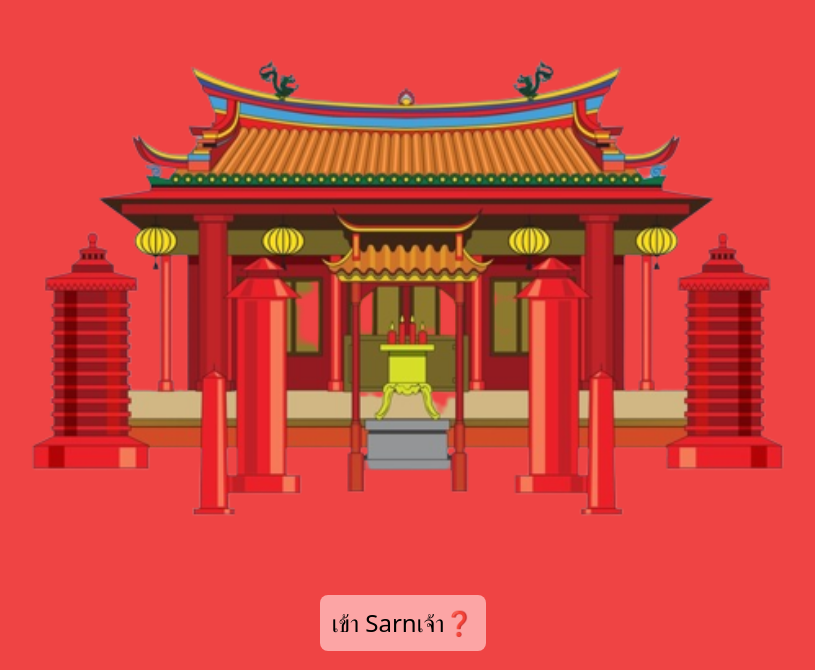
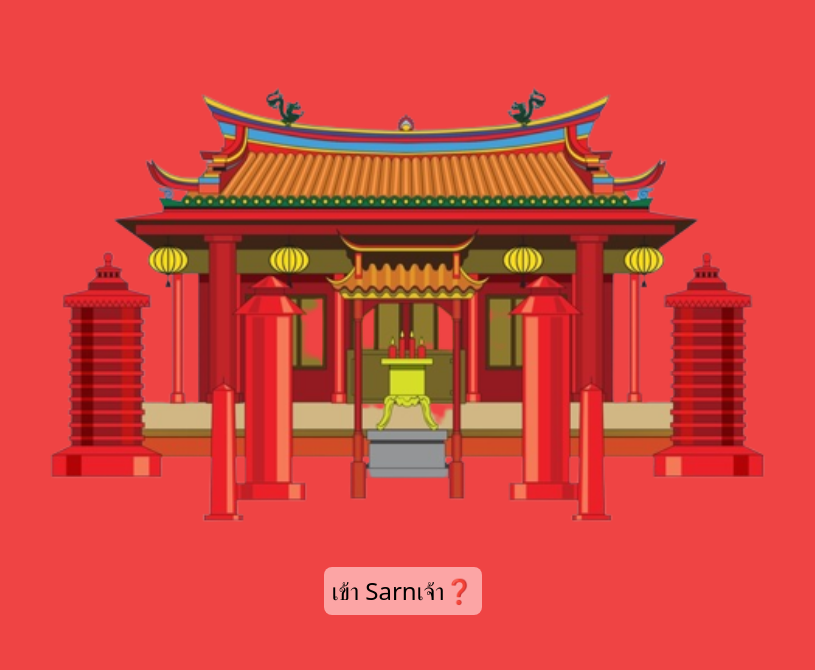
Before and after one commit to singsaksit/sarnjao, an Astro site: page / in a window 1280 px wide. Shown: the part 130-800 px from the top of the page, without its empty margins (237-1052 px from the left). Built offline with nearby package versions, Linux system fonts and the light colour scheme; Astro itself is replaced by a stand-in of ours.

Commit message:
fix: entrance page

```diff
--- a/src/components/Entrance.astro
+++ b/src/components/Entrance.astro
@@ -1,9 +1,9 @@
 <div>
   <div
     class="w-full h-screen hidden sm:flex sm:flex-col justify-center items-center">
-    <img src="/Entrance.png" class="" width="1000" />
-    <div class="mt-10 w-full flex justify-center items-center">
-      <button class="p-3 bg-red-300 rounded-lg hover:bg-red-400">
+    <img src="/Entrance.png" class="" width="950" />
+    <div class="mt-2 w-full flex justify-center items-center">
+      <button class="p-2 bg-red-300 rounded-lg hover:bg-red-400">
         <a href="/sarn-real">
           <h1 class="text-2xl">เข้า Sarnเจ้า❓</h1>
         </a>
```
